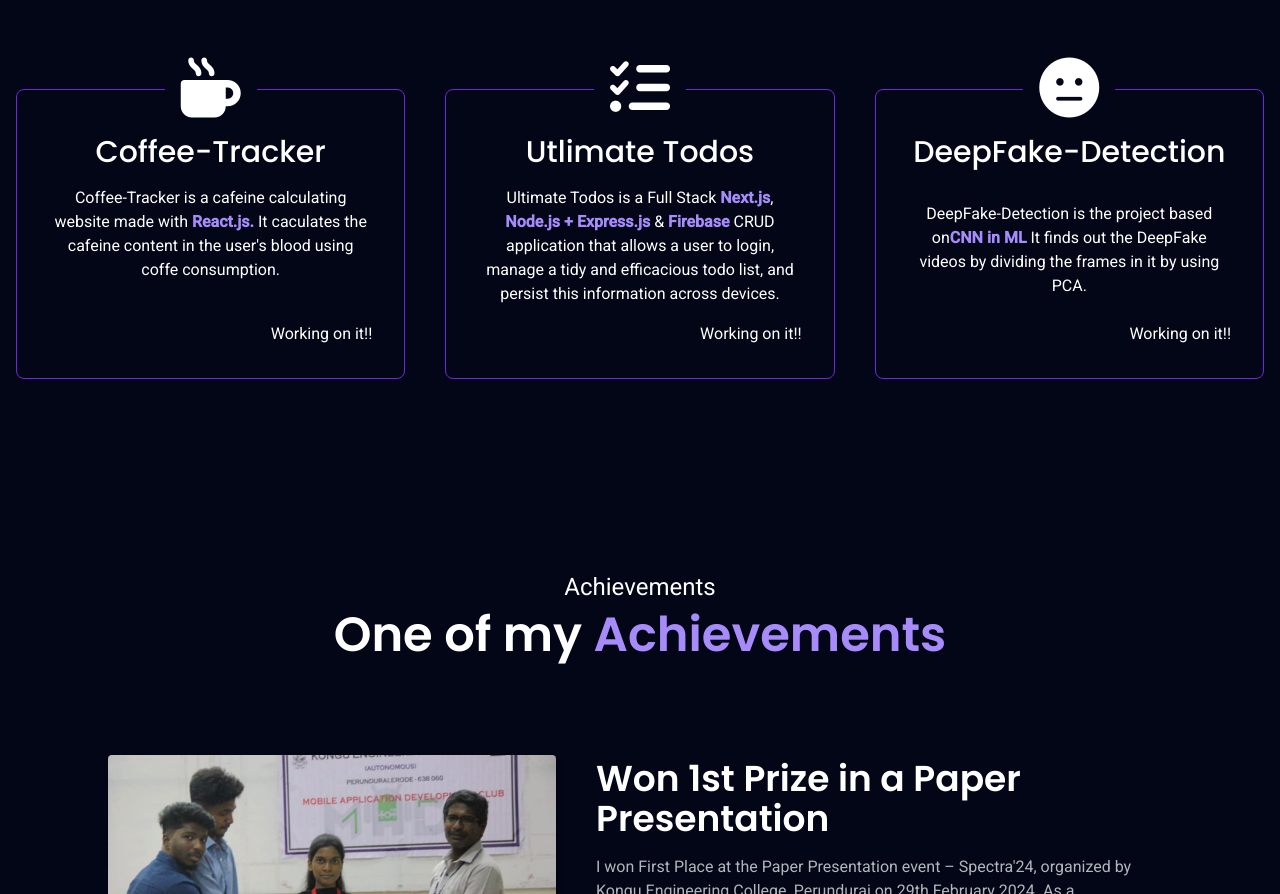
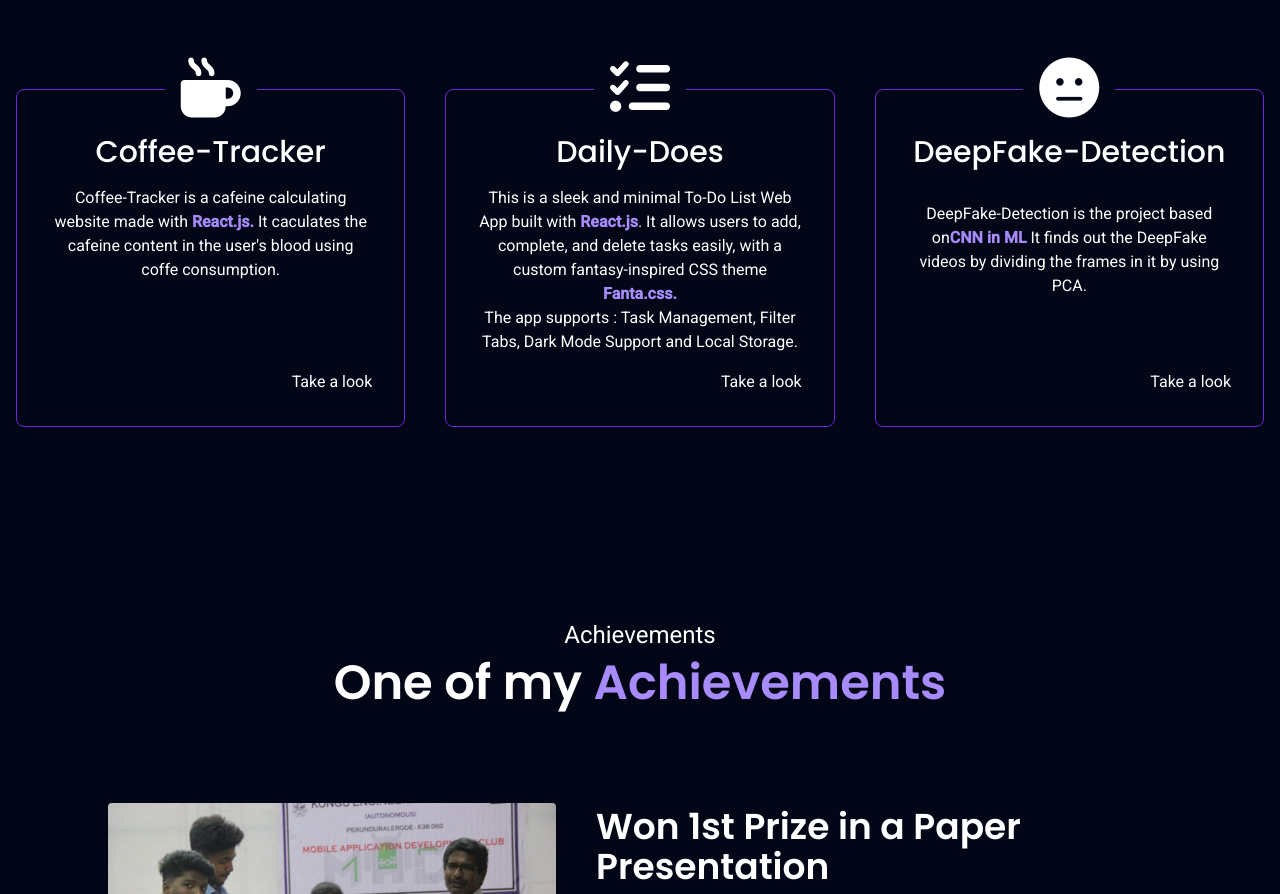
Before and after one commit to Nikesh-3103/PortFolio, a SvelteKit app: page / in a window 1280 px wide. Shown: the part 984-1878 px from the top of the page. Built offline with nearby package versions, Linux system fonts and the light colour scheme.

Commit message:
todo uploaded

```diff
--- a/package.json
+++ b/package.json
@@ -9,6 +9,7 @@
 	},
 	"devDependencies": {
 		"@sveltejs/adapter-auto": "^2.0.0",
+		"@sveltejs/adapter-static": "^2.0.3",
 		"@sveltejs/kit": "^1.20.4",
 		"autoprefixer": "^10.4.15",
 		"postcss": "^8.4.28",
@@ -16,5 +17,8 @@
 		"tailwindcss": "^3.3.3",
 		"vite": "^4.4.2"
 	},
-	"type": "module"
+	"type": "module",
+	"dependencies": {
+		"npm-force-resolutions": "^0.0.10"
+	}
 }
--- a/src/components/Main.svelte
+++ b/src/components/Main.svelte
@@ -9,7 +9,7 @@
                 "Coffee-Tracker is an interactive website built with React-Js and the script is to track the caffine content in the user's blood",
         },
         {
-            name: "Utlimate Todos",
+            name: "Daily-Does",
             icon: "fa-solid fa-list-check",
             description:
                 "Test for model robustness with customized test profiles and receive exhaustive reporting on the performance and potential vulnerabilities of your model.",
@@ -108,16 +108,13 @@
                     > It caculates the cafeine content in the user's blood using coffe consumption.
                 </p>
             </Step>
-            <Step step={steps[1]}>
+            <Step step={{...steps[1], href: "https://dailydoes.netlify.app"}}>
                 <p>
-                    Ultimate Todos is a Full Stack <strong
-                        class="text-violet-400">Next.js</strong
-                    >,
-                    <strong class="text-violet-400">Node.js + Express.js</strong
-                    >
-                    & <strong class="text-violet-400">Firebase</strong> CRUD application
-                    that allows a user to login, manage a tidy and efficacious todo
-                    list, and persist this information across devices.
+                    This is a sleek and minimal To-Do List Web App built with <strong
+                        class="text-violet-400">React.js</strong
+                    >. It allows users to add, complete, and delete tasks easily, with a custom fantasy-inspired CSS theme
+                    <strong class="text-violet-400">Fanta.css.</strong
+                        ><br/>The app supports : Task Management, Filter Tabs, Dark Mode Support and Local Storage.
                 </p>
             </Step>
             <Step step={steps[2]}>
--- a/src/components/Step.svelte
+++ b/src/components/Step.svelte
@@ -20,7 +20,7 @@
         <div
             class="ml-auto cursor-pointer hover:text-slate-950 duration-200 relative after:absolute after:top-0 after:h-0 after:right-full after:bg-white after:w-full after:h-full after:duration-200 hover:after:translate-x-full after:z-[-1] overflow-hidden"
         >
-            <p class="z-4">Working on it!!</p>
+            <p class="z-4">Take a look</p>
         </div>
     </div>
 </a>
--- a/svelte.config.js
+++ b/svelte.config.js
@@ -1,10 +1,16 @@
-import adapter from '@sveltejs/adapter-auto';
+import adapter from '@sveltejs/adapter-static';
 import { vitePreprocess } from '@sveltejs/kit/vite';
-/** @type {import('@sveltejs/kit').Config} */
-const config = {
+
+export default {
   kit: {
-    adapter: adapter()
+    adapter: adapter({
+      pages: 'build',
+      assets: 'build',
+      fallback: 'index.html'  // keep this for SPA routing
+    }),
+    paths: {
+      base: ''
+    }
   },
   preprocess: vitePreprocess()
 };
-export default config;
```
Also changed, not shown: 1 other file (tests, documents, lock files or other folders).
